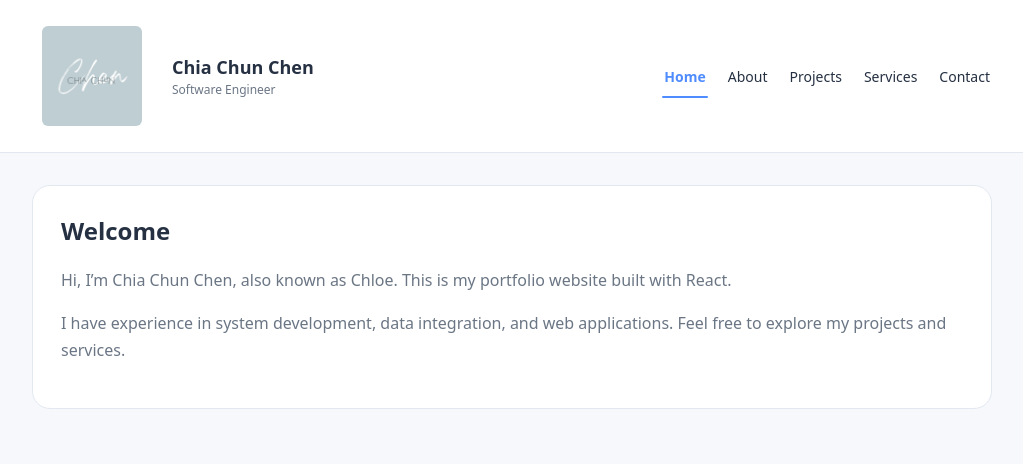
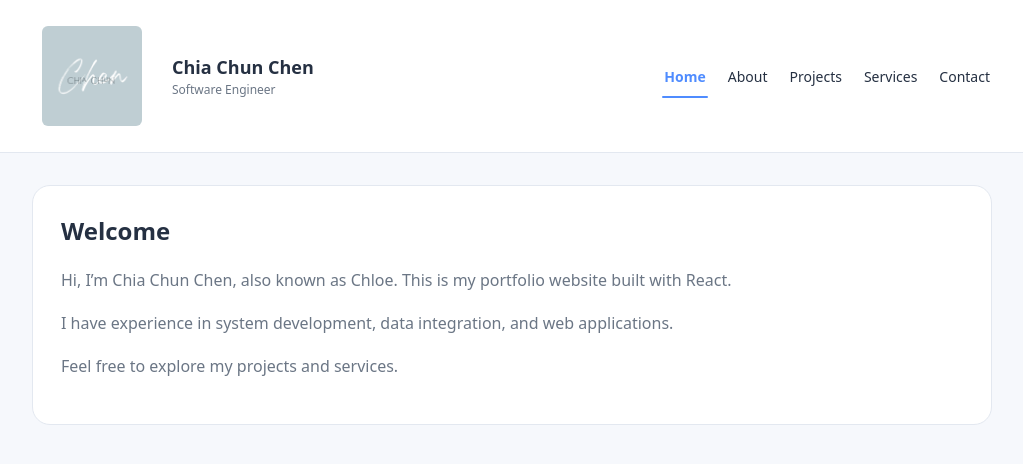
Before and after one commit to Chia-ChunChen/MyPortfolioSite, a React (Vite) app in the folder portfolio/: page / in a window 1280 px wide. Shown: the top 464 px of the page, without its empty margins (128-1151 px from the left). Built offline with nearby package versions, Linux system fonts and the light colour scheme.

Commit message:
Update home page introduction text

```diff
--- a/portfolio/src/components/Home.jsx
+++ b/portfolio/src/components/Home.jsx
@@ -8,7 +8,11 @@ export default function Home() {
 
       <p>
         I have experience in system development, data integration, and web
-        applications. Feel free to explore my projects and services.
+        applications.
+      </p>
+
+      <p>
+        Feel free to explore my projects and services.
       </p>
 
     </div>
```
